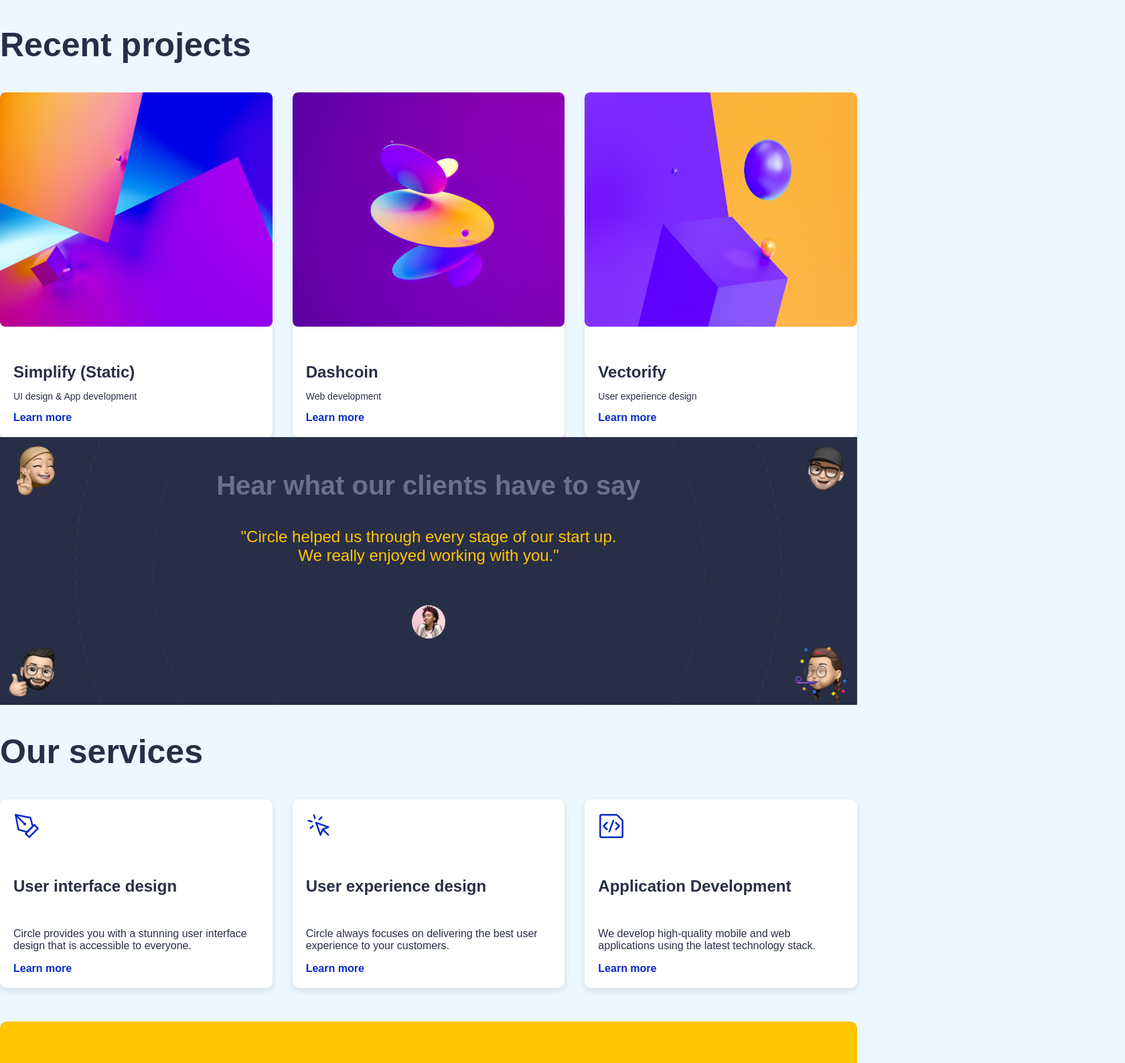
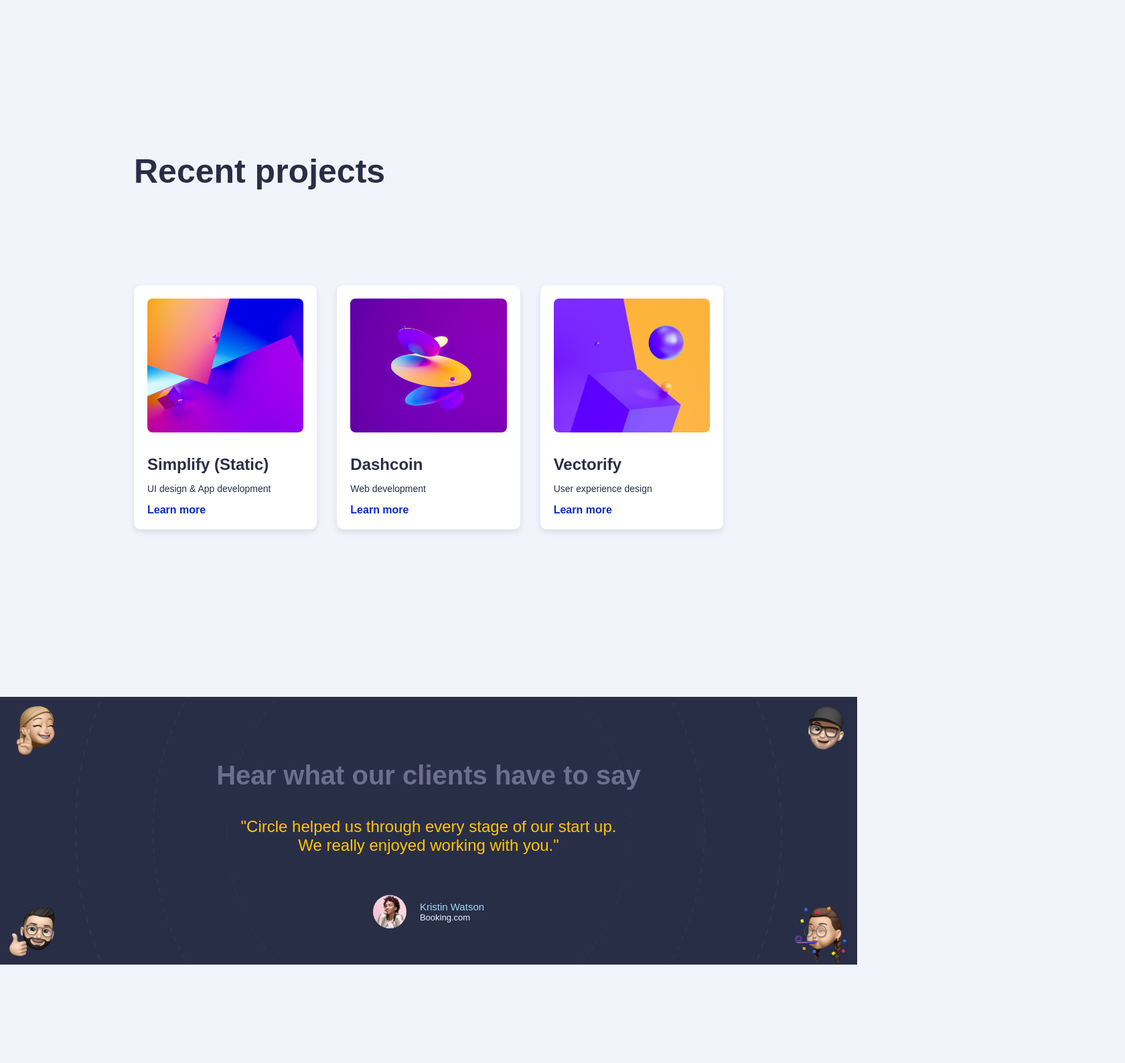
Before and after one commit to ZiskaS/project-1, a plain HTML site: page index.html in a window 1280 px wide. Shown: the part 1212-2800 px from the top of the page at 67% size, 1680 px wide, since content can reach past the window. Drawn offline with Linux system fonts and the light colour scheme.

Commit message:
add updated CSS files and html files

```diff
--- a/css/burger.css
+++ b/css/burger.css
@@ -1,19 +1,26 @@
 /* Navbar */
 nav {
-  background-color: #ecf7ff;
+  background-color: #f2f4fc;
   padding: 20px;
   display: flex;
   align-items: center;
-  justify-content: space-between;
   position: relative;
 }
 
+/* Logo im Header */
+nav .logo {
+  position: absolute;
+  left: 180px;
+}
+
+/* Navigation Links */
 nav ul {
   list-style: none;
   display: flex;
   gap: 20px;
+  margin: 0 auto;
+  flex-grow: 1;
   justify-content: center;
-  flex-grow: 1;
 }
 
 nav .contact-us {
@@ -24,7 +31,7 @@ nav .contact-us {
   text-decoration: none;
   position: absolute;
   top: 50%;
-  right: 20px;
+  right: 180px;
   transform: translateY(-50%);
   transition: background-color 0.3s ease;
 }
--- a/css/global.css
+++ b/css/global.css
@@ -1,7 +1,7 @@
 /* General Styles */
 body {
   font-family: Arial, sans-serif;
-  background-color: #ecf7ff;
+  background-color: #F2F4FC;
   color: #6b708d;
   margin: 0;
   padding: 0;
--- a/css/index.css
+++ b/css/index.css
@@ -1,7 +1,11 @@
+h2.capitalize {
+  padding: 50px 200px;
+}
+
 /* Boxes */
 .box {
   background-color: #f2f4fc;
-  padding: 20px;
+  padding: 50px 200px;
   border-radius: 10px;
 }
 
@@ -11,7 +15,7 @@
   display: flex;
   justify-content: space-between;
   align-items: center;
-  padding: 50px 20px;
+  padding: 50px 200px;
   margin-top: 100px;
 }
 
@@ -66,11 +70,11 @@
 
 /* Clients Section */
 .clients {
-  margin-top: 150px;
+  margin-top: 50px;
   display: flex;
   justify-content: space-evenly;
   align-items: center;
-  padding: 20px 0;
+  padding: 50px 200px;
   flex-wrap: wrap;
 }
 
@@ -96,12 +100,13 @@
 .testimonial-memojis {
   position: relative;
   width: 100%;
+  max-width: 1300px;
   height: 50vh;
   background: url("/assets/testimonial-section/orbit.png") no-repeat center
     center;
   background-color: #292e47;
   background-size: cover;
-  margin: 0 auto;
+  margin: 200px auto 0;
   display: flex;
   flex-direction: column;
   justify-content: center;
@@ -119,6 +124,20 @@
   font-size: 24px;
   text-align: center;
   margin-bottom: 20px;
+}
+
+.testimonial-profile-info .name {
+  color: #a2d6f9;
+  font-size: 15px;
+  font-weight: 400;
+  margin: 0;
+}
+
+.testimonial-profile-info .origin {
+  color: #ecf7ff;
+  font-size: 13px;
+  font-weight: 400;
+  margin: 0;
 }
 
 .testimonial-memoji1,
@@ -150,19 +169,32 @@
   right: 0;
 }
 
+.testimonial-profile-wrapper {
+  display: flex;
+  align-items: center;
+  gap: 10px;
+  margin-top: 20px;
+}
+
+.testimonial-profile-info {
+  display: flex;
+  flex-direction: column;
+  text-align: left;
+}
+
 .testimonial-profile-img {
   width: 50px;
   height: 50px;
   border-radius: 50%;
   object-fit: cover;
-  margin-top: 20px;
+  margin-right: 10px;
 }
 
 /* Services Section */
 .services-container {
   display: flex;
   justify-content: space-between;
-  align-items: flex-start;
+  padding: 50px 200px;
   gap: 30px;
 }
 
@@ -203,7 +235,6 @@
   background-color: #ffc600;
   padding: 40px;
   text-align: center;
-  border-radius: 10px;
   width: 100%;
   max-width: 1200px;
   margin: 50px auto;
@@ -249,6 +280,8 @@
   justify-content: space-between;
   align-items: flex-start;
   width: 100%;
+  padding: 0 200px;
+  margin-bottom: 50px;
 }
 
 .address-info {
@@ -264,11 +297,12 @@
   flex-wrap: wrap;
   justify-content: flex-end;
   width: 50%;
+  padding-right: 200px;
 }
 
 .sitemap li {
   width: 33.33%;
-  text-align: right;
+  text-align: left;
   position: relative;
 }
 
@@ -284,3 +318,10 @@
 .sitemap a:hover {
   text-decoration: underline;
 }
+
+.clients,
+.testimonial-memojis,
+.services-container,
+.newsletter {
+  margin-bottom: 200px !important;
+}
--- a/css/projects.css
+++ b/css/projects.css
@@ -2,54 +2,45 @@ a {
   text-decoration: none !important;
 }
 
+/* Recent Projects Section */
 .recent-projects .projects-container {
   display: flex;
   justify-content: space-between;
-  align-items: flex-start;
+  gap: 30px;
+  padding: 50px 200px;
   flex-wrap: wrap;
-  gap: 20px;
+  box-sizing: border-box;
 }
 
 .project-card {
   background-color: white;
-  border-radius: 8px;
-  box-shadow: 0 4px 6px rgba(0, 0, 0, 0.1);
-  flex: 1 1 calc(33.333% - 20px);
-  max-width: calc(33.333% - 20px);
+  padding: 20px;
+  border-radius: 10px;
+  box-shadow: 0 4px 10px rgba(0, 0, 0, 0.1);
+  width: calc(33.33% - 20px);
   display: flex;
   flex-direction: column;
   justify-content: space-between;
   text-align: left;
-  transition: transform 0.3s ease-in-out;
-  overflow: hidden;
-}
-
-.project-card .project-inner-card {
-  padding: 20px;
+  transition: transform 0.3s ease;
+  box-sizing: border-box;
 }
 
 .project-card:hover {
-  transform: translateY(-7px);
+  transform: translateY(-10px);
 }
 
 .project-card .img-project {
   width: 100%;
-  height: 350px;
+  height: 200px;
   border-radius: 8px;
   margin-bottom: 20px;
+  object-fit: cover;
 }
 
 .project-card .project-title {
   font-weight: bold;
   margin: 10px 0;
-  display: flex;
-  flex-direction: column;
-}
-
-.project-title-2 {
-  display: flex;
-  justify-content: space-between;
-  align-items: center;
 }
 
 .project-card .project-description {
@@ -67,14 +58,3 @@ a {
 .project-card .learn-more:hover {
   color: #ffc600;
 }
-
-.project-image img {
-  width: 90%;
-  max-width: 1200px;
-  height: auto;
-  aspect-ratio: 16 / 9;
-  display: block;
-  margin: 0 auto;
-  padding-left: 1%;
-  padding-right: 1%;
-}
--- a/index.html
+++ b/index.html
@@ -17,9 +17,11 @@
         </a>
         <ul>
           <li><a href="#">Home</a></li>
-          <li><a href="#">Projects</a></li>
-          <li><a href="#">Services</a></li>
-          <li><a href="#" class="contact-us">Contact Us</a></li>
+          <li><a href="#projects">Projects</a></li>
+          <li><a href="#services">Services</a></li>
+          <li>
+            <a href="./pages/contact.html" class="contact-us">Contact Us</a>
+          </li>
         </ul>
       </nav>
     </header>
@@ -94,9 +96,9 @@
 
     <section id="projects" class="recent-projects">
       <h2 class="capitalize">Recent projects</h2>
-      <div class="projects-container">
+      <div class="projects-container" id="projects-container">
         <article class="project-card">
-          <a class="project-wrapper" href="/pages/projects?id=1">
+          <a class="project-wrapper" href="./pages/projects.html">
             <img
               class="img-project"
               src="./assets/projects-section/1.jpg"
@@ -107,12 +109,12 @@
               <p class="project-description capitalize">
                 UI design & App development
               </p>
-              <a class="learn-more" href="/pages/projects?id=1">Learn more</a>
+              <a class="learn-more" href="./pages/projects.html">Learn more</a>
             </div>
           </a>
         </article>
         <article class="project-card">
-          <a class="project-wrapper" href="/pages/projects?id=2">
+          <a class="project-wrapper" href="./pages/projects.html">
             <img
               class="img-project"
               src="./assets/projects-section/2.jpg"
@@ -121,12 +123,12 @@
             <div class="project-inner-card">
               <h4 class="project-title">Dashcoin</h4>
               <p class="project-description capitalize">Web development</p>
-              <a class="learn-more" href="/pages/projects?id=2">Learn more</a>
+              <a class="learn-more" href="./pages/projects.html">Learn more</a>
             </div>
           </a>
         </article>
         <article class="project-card">
-          <a class="project-wrapper" href="/pages/projects?id=3">
+          <a class="project-wrapper" href="./pages/projects.html">
             <img
               class="img-project"
               src="./assets/projects-section/3.jpg"
@@ -137,7 +139,7 @@
               <p class="project-description capitalize">
                 User experience design
               </p>
-              <a class="learn-more" href="/pages/projects?id=3">Learn more</a>
+              <a class="learn-more" href="./pages/projects.html">Learn more</a>
             </div>
           </a>
         </article>
@@ -175,16 +177,16 @@
             We really enjoyed working with you."
           </p>
         </div>
-        <div class="testimonial-profile">
+        <div class="testimonial-profile-wrapper">
           <img
             class="testimonial-profile-img"
             src="/assets/testimonial-section/profile.png"
             alt="Kristin Watson profile image"
           />
-        </div>
-        <div class="testimonial-profile-info">
-          <p class="name">Kristin Watson</p>
-          <p class="origin">Booking.com</p>
+          <div class="testimonial-profile-info">
+            <p class="name">Kristin Watson</p>
+            <p class="origin">Booking.com</p>
+          </div>
         </div>
       </div>
     </section>
```
Also changed, not shown: pages/projects.html (+1 -0 lines).
